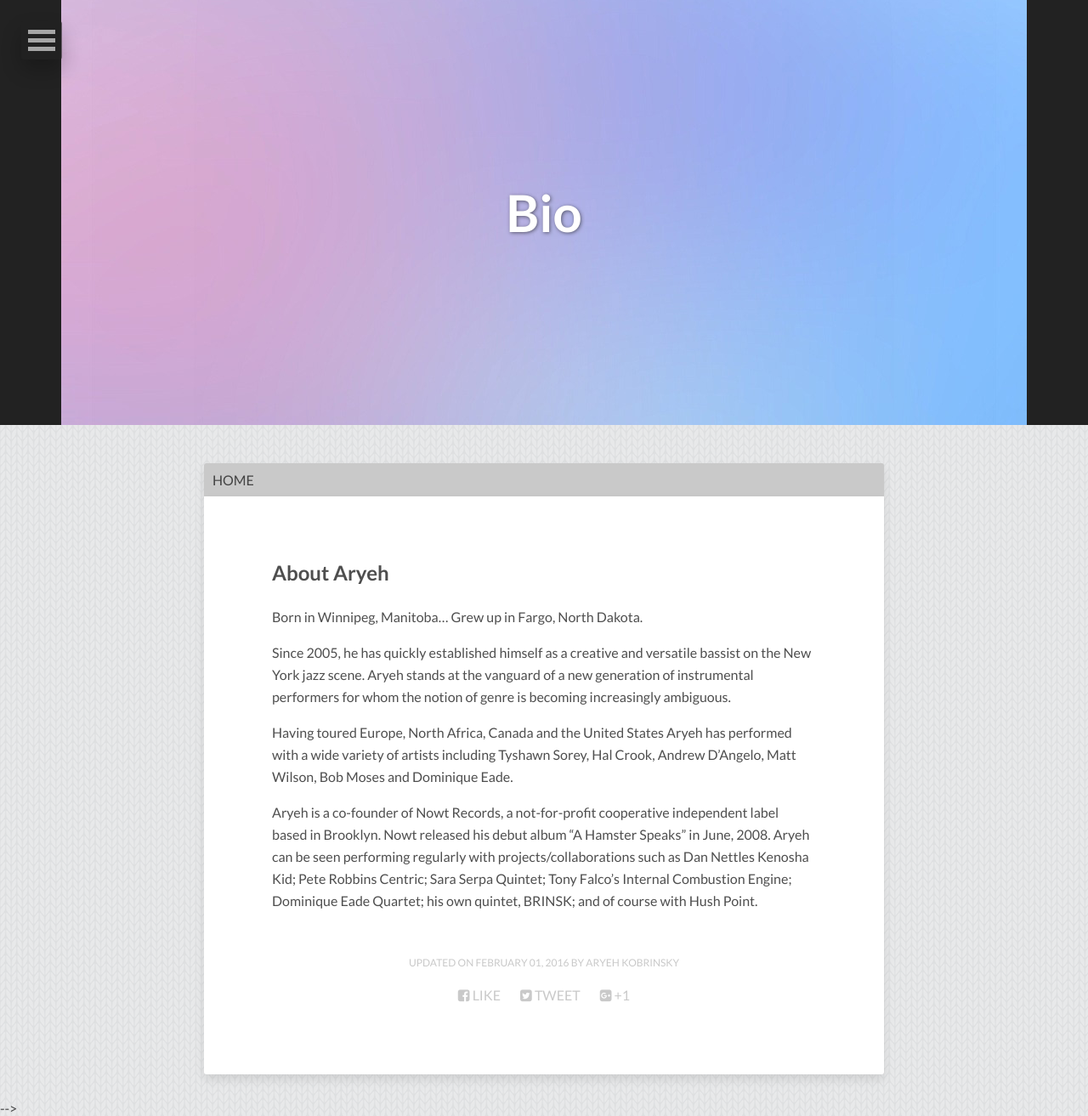
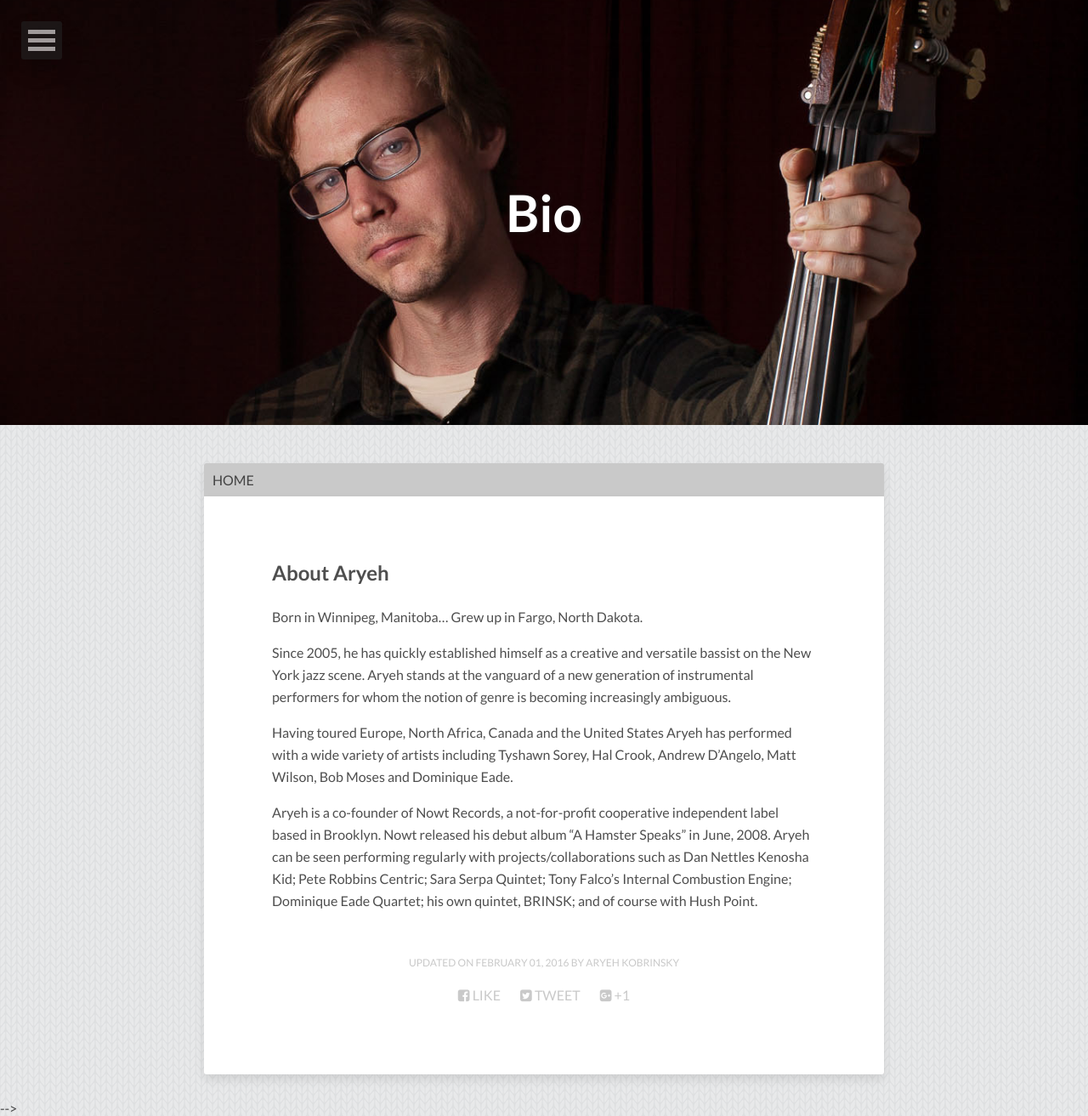
Before and after one commit to akobrinsky/akobrinsky.github.io, a Jekyll site: the page built from about/index.md, in a window 1280 px wide. Shown: the whole page at 85% size. Built offline with Jekyll 4.4.1, drawn with Linux system fonts in a browser that asks for light colours; nearby versions of some CDN libraries.

Commit message:
add image to bio

```diff
--- a/about/index.md
+++ b/about/index.md
@@ -2,7 +2,7 @@
 layout: page
 title: Bio
 image:
-  feature: abstract-5.jpg
+  feature: aryeh-plaid-man.jpg
   background: bg7.png
 comments: false
 modified: 2016-02-01
```
Also changed, not shown: images/aryeh-plaid-man.jpg (added).
